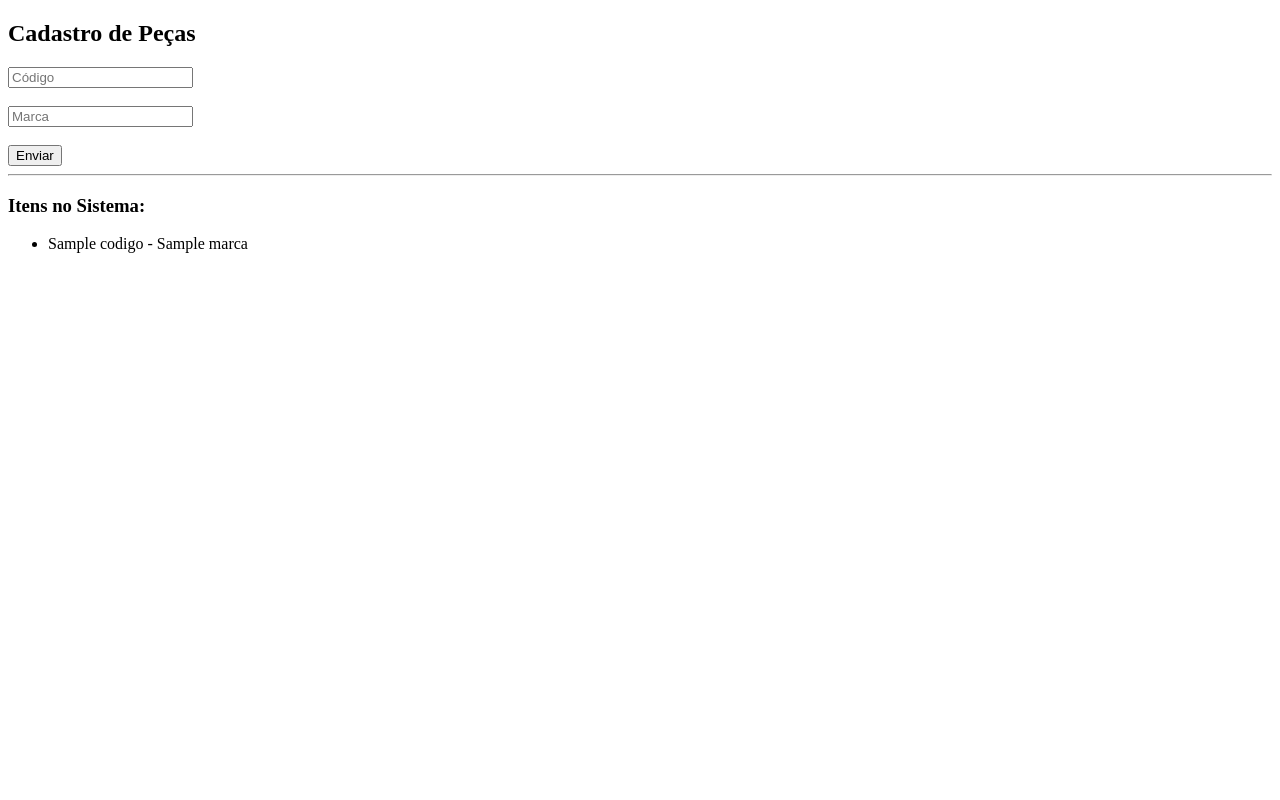
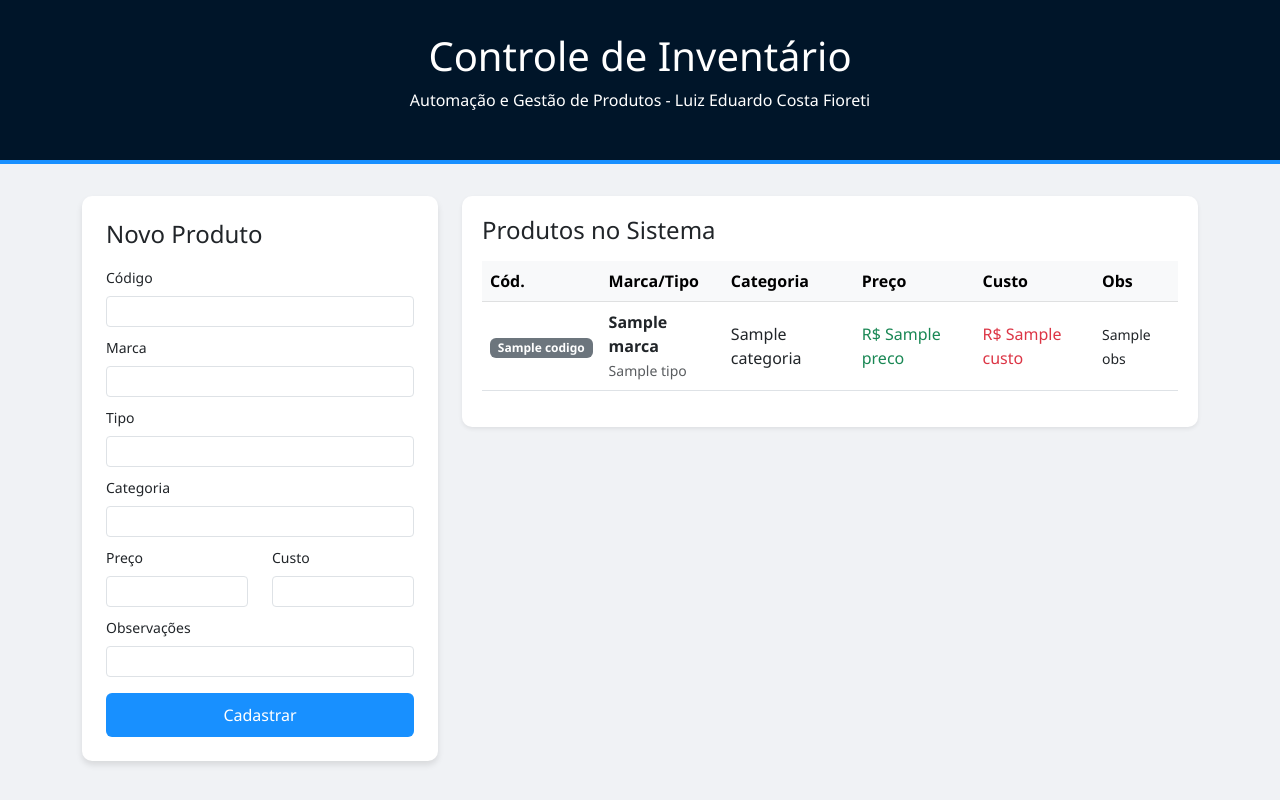
Before and after one commit to EduardoFioreti/inventory-automation, a Flask app: template templates/index.html in a window 1280 px wide. Run offline with Flask 3, Linux system fonts and the light colour scheme; the template is opened without the code that fills it: most values are stand-ins (such as "Sample title", 1, 10 or a date in 2020).

Commit message:
Site com design profissional e 7 campos

```diff
--- a/app.py
+++ b/app.py
@@ -1,25 +1,45 @@
 from flask import Flask, render_template, request, redirect
 
 app = Flask(__name__)
-# Banco de dados temporário na memória
-banco_de_produtos = []
+
+# Lista para armazenar os produtos na memória (enquanto o servidor estiver rodando)
+lista_produtos = []
 
 @app.route('/')
 def index():
-    return render_template('index.html', lista=banco_de_produtos)
+    # Passamos a lista para o HTML exibir na tabela
+    return render_template('index.html', produtos=lista_produtos)
 
 @app.route('/cadastrar', methods=['POST'])
 def cadastrar():
+    # Coletando todos os 7 campos que o robô vai enviar
     codigo = request.form.get('codigo')
     marca = request.form.get('marca')
-    if codigo:
-        banco_de_produtos.append({'codigo': codigo, 'marca': marca})
+    tipo = request.form.get('tipo')
+    categoria = request.form.get('categoria')
+    preco = float(request.form.get('preco'))
+    custo = float(request.form.get('custo'))
+    obs = request.form.get('obs')
+
+    # Cálculo extra: Lucro (útil para análise de dados futuramente)
+    lucro = round(preco - custo, 2)
+
+    # Criando o dicionário do produto
+    novo_produto = {
+        'codigo': codigo,
+        'marca': marca,
+        'tipo': tipo,
+        'categoria': categoria,
+        'preco': preco,
+        'custo': custo,
+        'lucro': lucro,
+        'obs': obs if obs else "-"
+    }
+
+    # Adiciona no topo da lista para você ver o último cadastrado primeiro
+    lista_produtos.insert(0, novo_produto)
+
     return redirect('/')
-
-# No final do seu arquivo app.py
-app = app # Isso ajuda o Vercel a encontrar a instância do Flask
 
 if __name__ == '__main__':
     app.run(debug=True)
-    # No final do arquivo, mude para:
-app = app
--- a/templates/index.html
+++ b/templates/index.html
@@ -1,19 +1,101 @@
 <!DOCTYPE html>
-<html>
-<head><title>Sistema Luiz Eduardo</title></head>
+<html lang="pt-br">
+<head>
+    <meta charset="UTF-8">
+    <meta name="viewport" content="width=device-width, initial-scale=1.0">
+    <title>Sistema de Inventário | Eduardo Fioreti</title>
+    <link href="https://cdn.jsdelivr.net/npm/bootstrap@5.3.0/dist/css/bootstrap.min.css" rel="stylesheet">
+    <style>
+        body { background-color: #f0f2f5; font-family: 'Segoe UI', Tahoma, Geneva, Verdana, sans-serif; }
+        .header-section { background: #001529; color: white; padding: 2rem 0; margin-bottom: 2rem; border-bottom: 4px solid #1890ff; }
+        .card { border-radius: 10px; border: none; box-shadow: 0 4px 6px rgba(0,0,0,0.1); }
+        .btn-submit { background-color: #1890ff; border: none; padding: 10px 30px; }
+        .btn-submit:hover { background-color: #096dd9; }
+        .table-container { background: white; border-radius: 10px; padding: 20px; }
+    </style>
+</head>
 <body>
-    <h2>Cadastro de Peças</h2>
-    <form action="/cadastrar" method="POST">
-        <input type="text" id="id_codigo" name="codigo" placeholder="Código" required><br><br>
-        <input type="text" id="id_marca" name="marca" placeholder="Marca"><br><br>
-        <button type="submit" id="btn_enviar">Enviar</button>
-    </form>
-    <hr>
-    <h3>Itens no Sistema:</h3>
-    <ul>
-        {% for p in lista %}
-            <li>{{ p.codigo }} - {{ p.marca }}</li>
-        {% endfor %}
-    </ul>
+
+<div class="header-section text-center">
+    <h1>Controle de Inventário</h1>
+    <p>Automação e Gestão de Produtos - Luiz Eduardo Costa Fioreti</p>
+</div>
+
+<div class="container">
+    <div class="row">
+        <div class="col-lg-4 mb-4">
+            <div class="card p-4">
+                <h4 class="mb-3">Novo Produto</h4>
+                <form action="/cadastrar" method="POST">
+                    <div class="mb-2">
+                        <label class="form-label small">Código</label>
+                        <input type="text" name="codigo" id="id_codigo" class="form-control form-control-sm" required>
+                    </div>
+                    <div class="mb-2">
+                        <label class="form-label small">Marca</label>
+                        <input type="text" name="marca" id="id_marca" class="form-control form-control-sm" required>
+                    </div>
+                    <div class="mb-2">
+                        <label class="form-label small">Tipo</label>
+                        <input type="text" name="tipo" id="id_tipo" class="form-control form-control-sm" required>
+                    </div>
+                    <div class="mb-2">
+                        <label class="form-label small">Categoria</label>
+                        <input type="number" name="categoria" id="id_categoria" class="form-control form-control-sm" required>
+                    </div>
+                    <div class="row">
+                        <div class="col-6 mb-2">
+                            <label class="form-label small">Preço</label>
+                            <input type="number" step="0.01" name="preco" id="id_preco" class="form-control form-control-sm" required>
+                        </div>
+                        <div class="col-6 mb-2">
+                            <label class="form-label small">Custo</label>
+                            <input type="number" step="0.01" name="custo" id="id_custo" class="form-control form-control-sm" required>
+                        </div>
+                    </div>
+                    <div class="mb-3">
+                        <label class="form-label small">Observações</label>
+                        <input type="text" name="obs" id="id_obs" class="form-control form-control-sm">
+                    </div>
+                    <button type="submit" id="btn_enviar" class="btn btn-primary btn-submit w-100">Cadastrar</button>
+                </form>
+            </div>
+        </div>
+
+        <div class="col-lg-8">
+            <div class="table-container shadow-sm">
+                <h4 class="mb-3">Produtos no Sistema</h4>
+                <div class="table-responsive">
+                    <table class="table table-hover align-middle">
+                        <thead class="table-light">
+                            <tr>
+                                <th>Cód.</th>
+                                <th>Marca/Tipo</th>
+                                <th>Categoria</th>
+                                <th>Preço</th>
+                                <th>Custo</th>
+                                <th>Obs</th>
+                            </tr>
+                        </thead>
+                        <tbody>
+                            {% for p in produtos %}
+                            <tr>
+                                <td><span class="badge bg-secondary">{{ p.codigo }}</span></td>
+                                <td><strong>{{ p.marca }}</strong><br><small class="text-muted">{{ p.tipo }}</small></td>
+                                <td>{{ p.categoria }}</td>
+                                <td class="text-success">R$ {{ p.preco }}</td>
+                                <td class="text-danger">R$ {{ p.custo }}</td>
+                                <td><small>{{ p.obs }}</small></td>
+                            </tr>
+                            {% endfor %}
+                        </tbody>
+                    </table>
+                </div>
+            </div>
+        </div>
+    </div>
+</div>
+
+<script src="https://cdn.jsdelivr.net/npm/bootstrap@5.3.0/dist/js/bootstrap.bundle.min.js"></script>
 </body>
 </html>
```
Also changed, not shown: automacao_web.py (+17 -24 lines).
